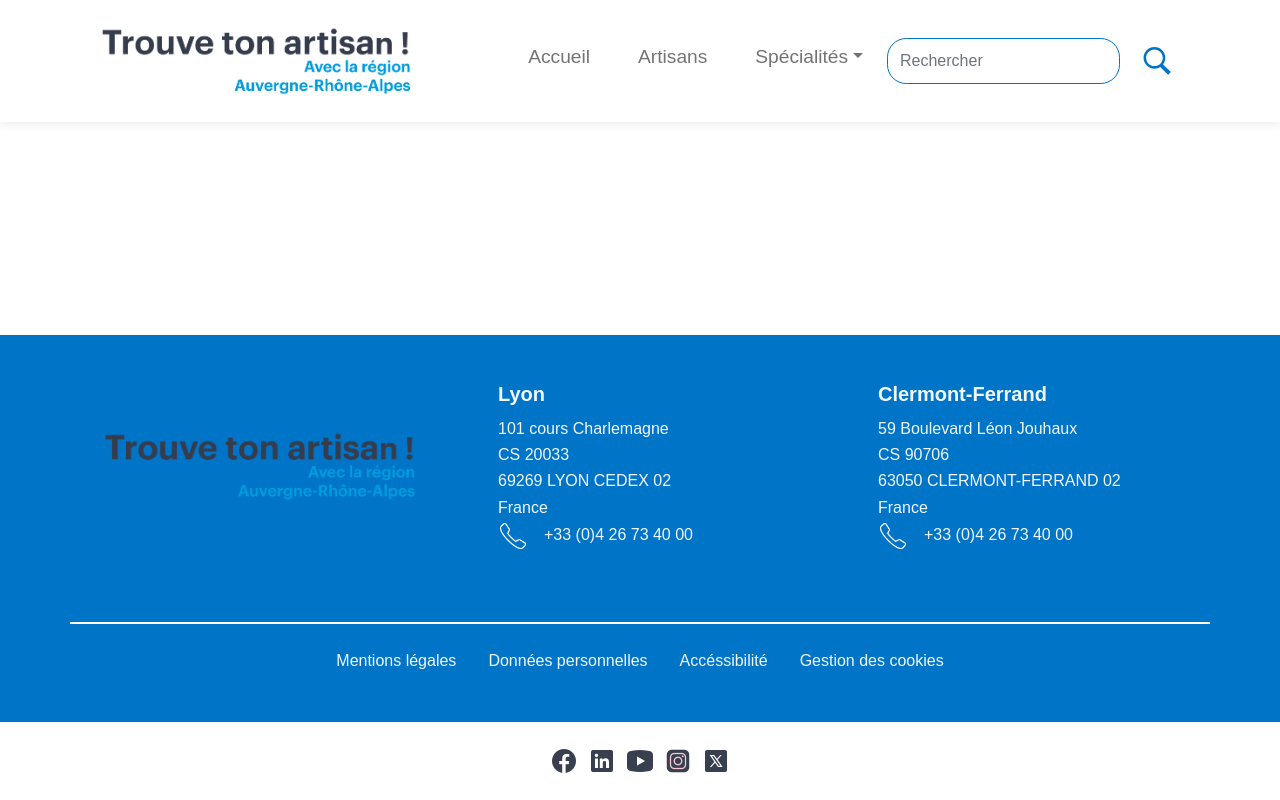
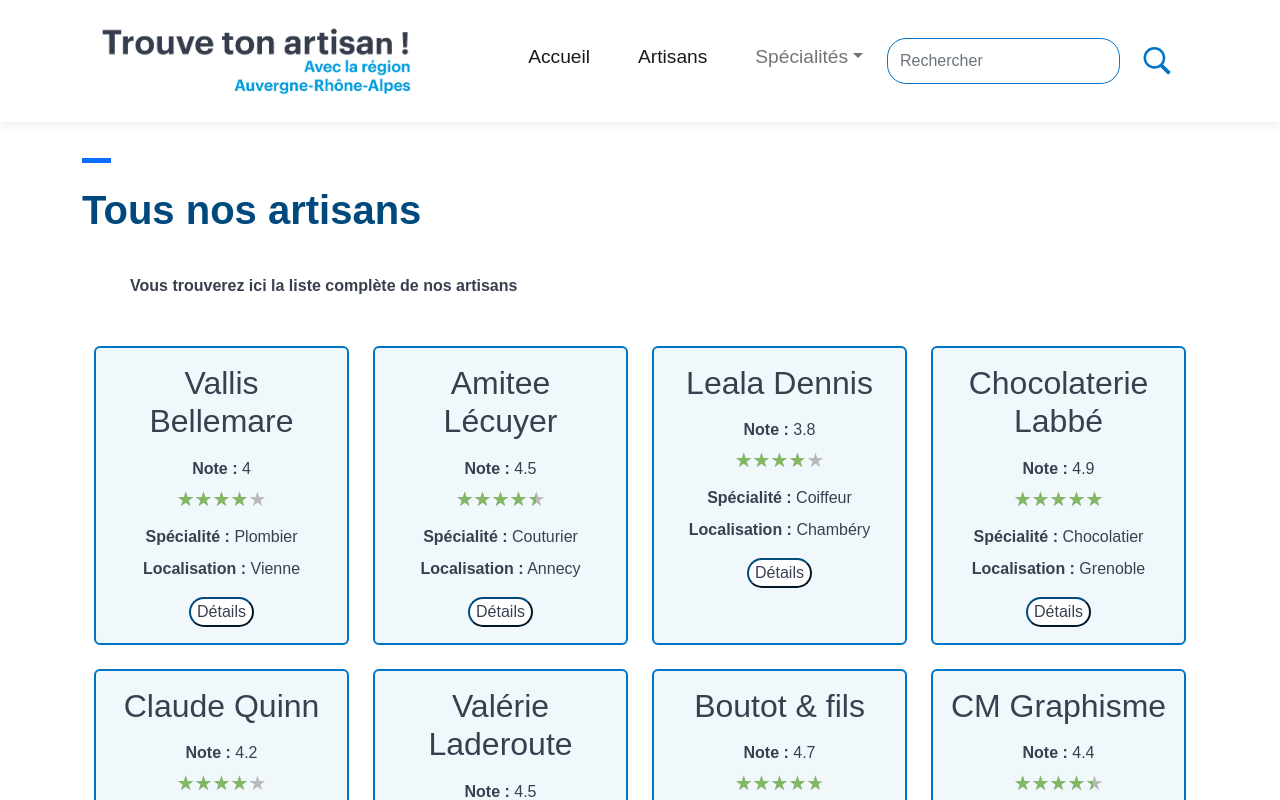
Before and after one commit to MaitreGobz/Trouve-ton-artisan-avec-angular, an Angular app: page /artisans in a window 1280 px wide. Before the commit this address led to /. Shown: the top 800 px of the page. Built offline with nearby package versions, Linux system fonts and the light colour scheme.

Commit message:
Add artisans page done

```diff
--- a/src/app/app.routes.ts
+++ b/src/app/app.routes.ts
@@ -2,9 +2,11 @@ import { Routes } from '@angular/router';
 import { ResultSearchComponent } from './components/result-search/result-search.component';
 import { ArtisanByCategoryComponent } from './components/artisan-by-category/artisan-by-category.component';
 import { HomePageComponent } from './components/home-page/home-page.component';
+import { ArtisansPageComponent } from './components/artisans-page/artisans-page.component';
 
 export const routes: Routes = [
     {path:'', component: HomePageComponent},
     {path:'search', component: ResultSearchComponent},
-    {path:'category/:category', component: ArtisanByCategoryComponent}
+    {path:'category/:category', component: ArtisanByCategoryComponent},
+    {path:'artisans', component: ArtisansPageComponent}
 ];
--- a/src/app/components/artisan-by-category/artisan-by-category.component.html
+++ b/src/app/components/artisan-by-category/artisan-by-category.component.html
@@ -1,12 +1,10 @@
 <section class="contiainer my-4">
-    <h1 class="mb-4 text-capitalise">{{rawCategoryName}}</h1>
+    <h1 class="mt-3 mb-4 text-capitalise">{{rawCategoryName}}</h1>
     <p *ngIf="filteredArtisans.length === 0" class="text-muted">
         Aucun artisan dans la catégorie « {{rawCategoryName}} »
     </p>
     <div class="row">
-        <div
-            *ngFor="let artisan of filteredArtisans"
-            class="col-sm-8 col-md-4 col-lg-3 mb-4">
+        <div *ngFor="let artisan of filteredArtisans" class="col-sm-12 col-md-4 col-lg-3 mb-4">
             <app-artisan-card [artisan]="artisan"></app-artisan-card>
         </div>
     </div>
--- /dev/null
+++ b/src/app/components/artisans-page/artisans-page.component.html
@@ -0,0 +1,10 @@
+<section class="artisans-page container my-4">
+    <div class="d-inline-block border-top border-5 border-primary w-1r"></div>
+    <h1 class="mt-3 mb-4">Tous nos artisans</h1>
+    <P class="fw-bold ms-lg-5 mb-5 pt-3">Vous trouverez ici la liste complète de nos artisans</P>
+    <div class="row mx-auto">
+        <div *ngFor="let artisan of artisans" class="col-sm-12 col-md-4 col-lg-3 mb-4">
+            <app-artisan-card [artisan]="artisan"></app-artisan-card>
+        </div>
+    </div>
+</section>
--- /dev/null
+++ b/src/app/components/artisans-page/artisans-page.component.scss
@@ -0,0 +1,21 @@
+// Variables
+
+$font-size-base: 1rem !default;
+$line-height-base: 1.5 !default;
+$spacing-unit: 1rem !default;
+
+$color-bg: #fff;
+$color-info: #f1f8fc;
+$color-primary: #0074c7;
+$color-secondary: #00497c;
+$color-text: #384050;
+$color-warning: #cd2c2e;
+$color-success: #82b864;
+
+
+.artisans-page {
+    h1 {
+        font-weight: 700;
+        color: $color-secondary;
+    }
+}
--- /dev/null
+++ b/src/app/components/artisans-page/artisans-page.component.ts
@@ -0,0 +1,22 @@
+import { Component, OnInit } from '@angular/core';
+import { CommonModule } from '@angular/common';
+import { ArtisanService } from '../../services/artisan.service';
+import { Artisan } from '../../models/artisan.model';
+import { ArtisanCardComponent } from '../artisan-card/artisan-card.component';
+
+@Component({
+  selector: 'app-artisans-page',
+  standalone: true,
+  imports: [CommonModule, ArtisanCardComponent],
+  templateUrl: './artisans-page.component.html',
+  styleUrl: './artisans-page.component.scss'
+})
+export class ArtisansPageComponent {
+  artisans: Artisan [] = [];
+
+  constructor(private artisanService: ArtisanService) {}
+
+  ngOnInit(): void {
+    this.artisans = this.artisanService.getAll();
+  }
+}
--- a/src/app/components/header/header.component.html
+++ b/src/app/components/header/header.component.html
@@ -1,6 +1,6 @@
 <nav class="navbar navbar-expand-lg px-3 px-sm-4 px-md-5" role="navigation" aria-label="Navigation principale">
   <div class="container px-3 px-md-3 px-lg-4 d-flex align-items-center justify-content-between">
-    <a class="navbar-brand d-flex align-items-center" href="#">
+    <a class="navbar-brand d-flex align-items-center" routerLink="/" routerLinkActive="active" ariaCurrentWhenActive="page">
       <img class="img-fluid logo me-2" src="assets/images/Logo.png" alt="Logo de la région Auvergne-Rhône-Alpes" role="img">
     </a>
     <button class="navbar-toggler" type="button" data-bs-toggle="collapse" data-bs-target="#navbarSupportedContent" aria-controls="navbarSupportedContent" aria-expanded="false" aria-label="Toggle navigation">
@@ -9,12 +9,12 @@
     <div class="collapse navbar-collapse" id="navbarSupportedContent">
       <ul class="navbar-nav mb-2 mb-lg-0 ms-auto">
         <li class="nav-item mx-2">
-          <a class="nav-link px-3" href="#">
+          <a class="nav-link px-3" routerLink="/" routerLinkActive="active" ariaCurrentWhenActive="page">
             <span class="nav-text pb-2">Accueil</span>
           </a>
         </li>
         <li class="nav-item mx-2">
-          <a class="nav-link px-3" href="#">
+          <a class="nav-link px-3" routerLink="/artisans" routerLinkActive="active" ariaCurrentWhenActive="page">
             <span class="nav-text pb-2">Artisans</span>
           </a>
         </li>
@@ -23,10 +23,10 @@
             <span class="nav-text pb-2">Spécialités</span>
           </a>
           <ul class="dropdown-menu">
-            <li><a class="dropdown-item" routerLink="/category/Bâtiment" routerLinkActive="active">Bâtiment</a></li>
-            <li><a class="dropdown-item" routerLink="/category/Services" routerLinkActive="active">Services</a></li>
-            <li><a class="dropdown-item" routerLink="/category/Fabrication" routerLinkActive="active">Fabrication</a></li>
-            <li><a class="dropdown-item" routerLink="/category/Alimentation" routerLinkActive="active">Alimentation</a></li>
+            <li><a class="dropdown-item" routerLink="/category/Bâtiment" routerLinkActive="active" ariaCurrentWhenActive="page">Bâtiment</a></li>
+            <li><a class="dropdown-item" routerLink="/category/Services" routerLinkActive="active" ariaCurrentWhenActive="page">Services</a></li>
+            <li><a class="dropdown-item" routerLink="/category/Fabrication" routerLinkActive="active" ariaCurrentWhenActive="page">Fabrication</a></li>
+            <li><a class="dropdown-item" routerLink="/category/Alimentation" routerLinkActive="active" ariaCurrentWhenActive="page">Alimentation</a></li>
           </ul>
         </li>
       </ul>
```
Also changed, not shown: 1 other file (tests, documents, lock files or other folders).
